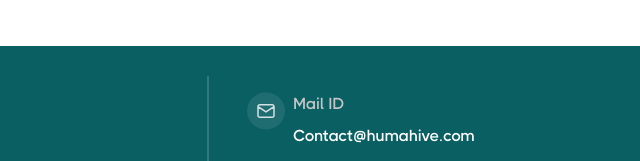
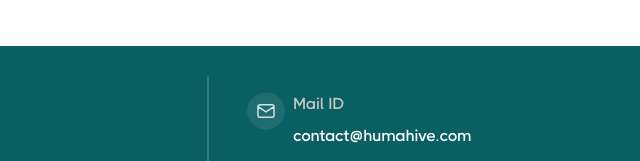
Before and after one commit to Sathishuiux98/humahivelive, a website: page index.html in a window 1280 px wide. Shown: the part 7940-8101 px from the top of the page, 640-1280 px from the left. Drawn offline with nearby package versions, Linux system fonts and the light colour scheme.

Commit message:
Update index.html

```diff
--- a/index.html
+++ b/index.html
@@ -871,7 +871,7 @@
                                 </div>
                                 <div class="d-flex flex-column gap-2">
                                     <span style="color:#C6C6C6">Mail ID</span>
-                                    <span style="color:#FFF;">Contact@humahive.com</span>
+                                    <span style="color:#FFF;">contact@humahive.com</span>
                                 </div>
                             </div>
                             <!--second-->
```
